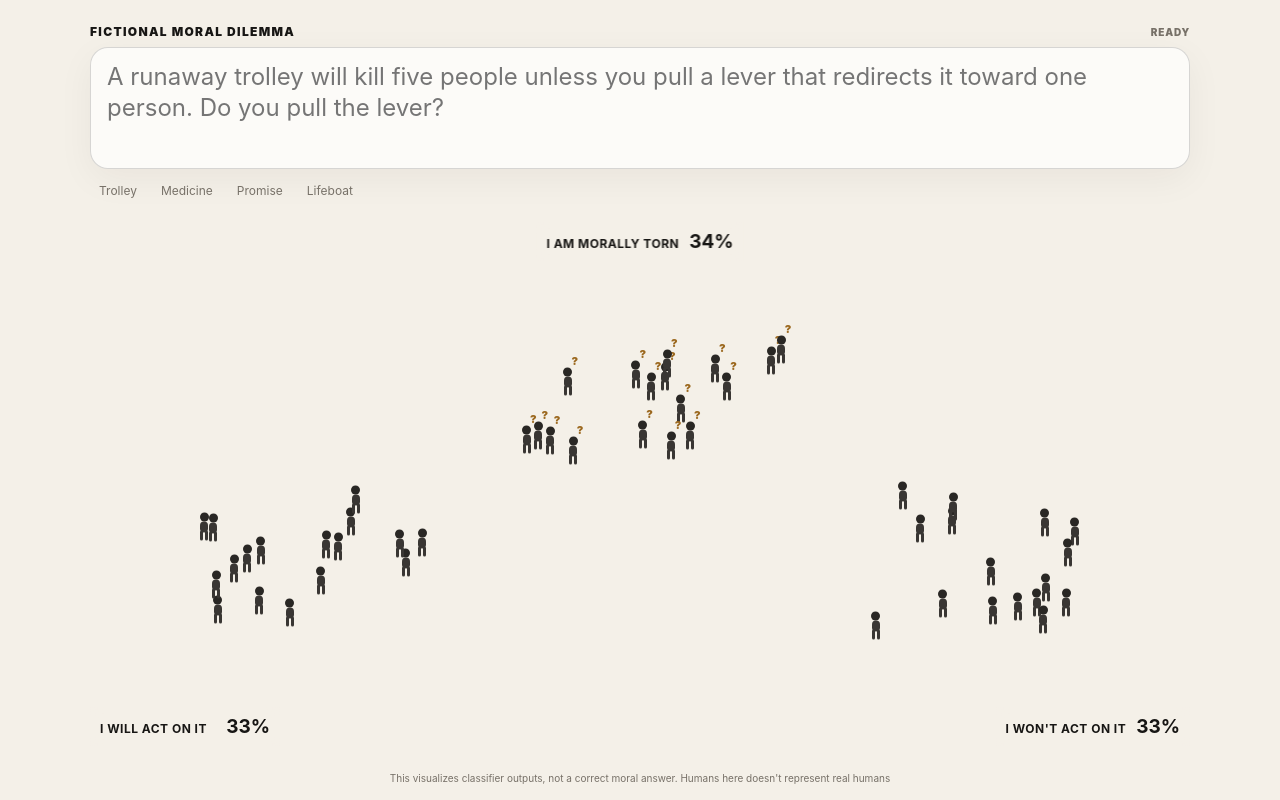
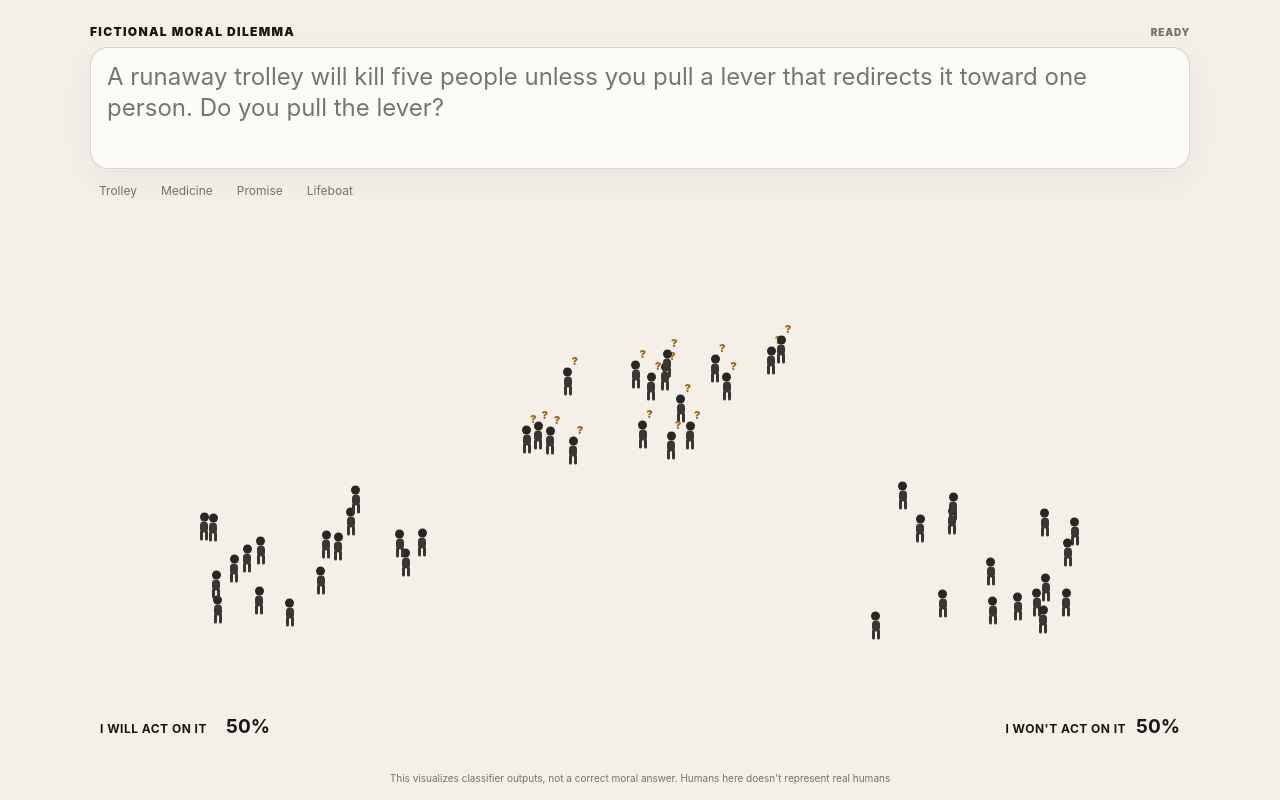
Before and after one commit to sypei/jev-crowd, a website: page public/index.html in a window 1280 px wide. Drawn offline with Linux system fonts and the light colour scheme.

Commit message:
Remove morally torn camp

```diff
--- a/public/index.html
+++ b/public/index.html
@@ -27,15 +27,11 @@
   <section class="arena" id="arena" aria-label="Animated Jev classification crowd">
     <div class="camp act">
       <b>I WILL ACT ON IT</b>
-      <strong id="score-act">33%</strong>
-    </div>
-    <div class="camp conflicted">
-      <b>I AM MORALLY TORN</b>
-      <strong id="score-conflicted">34%</strong>
+      <strong id="score-act">50%</strong>
     </div>
     <div class="camp dont">
       <b>I WON'T ACT ON IT</b>
-      <strong id="score-dont_act">33%</strong>
+      <strong id="score-dont_act">50%</strong>
     </div>
     <div id="crowd" class="crowd" aria-hidden="true"></div>
     <p class="disclaimer">This visualizes classifier outputs, not a correct moral answer. Humans here doesn't represent real humans</p>
```
